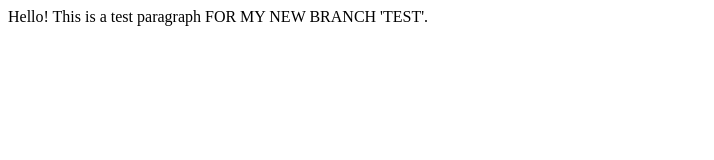
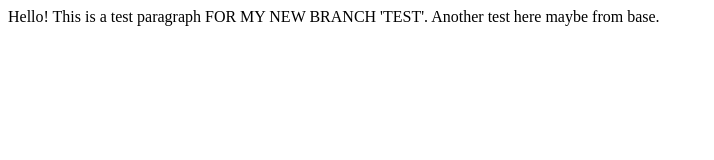
Before and after one commit to VN-Sriguna/HelloMay, a plain HTML site: page index.html in a window 1280 px wide. Shown: the whole page, without its empty margins (0-714 px from the left). Drawn offline with Linux system fonts and the light colour scheme.

Commit message:
new test from base in line 7

```diff
--- a/index.html
+++ b/index.html
@@ -4,6 +4,6 @@
 
     </head>
     <body>
-        <P> Hello! This is a test paragraph FOR MY NEW BRANCH 'TEST'. </P>
+        <P> Hello! This is a test paragraph FOR MY NEW BRANCH 'TEST'. Another test here maybe from base. </P>
     </body>
 </html>
```
